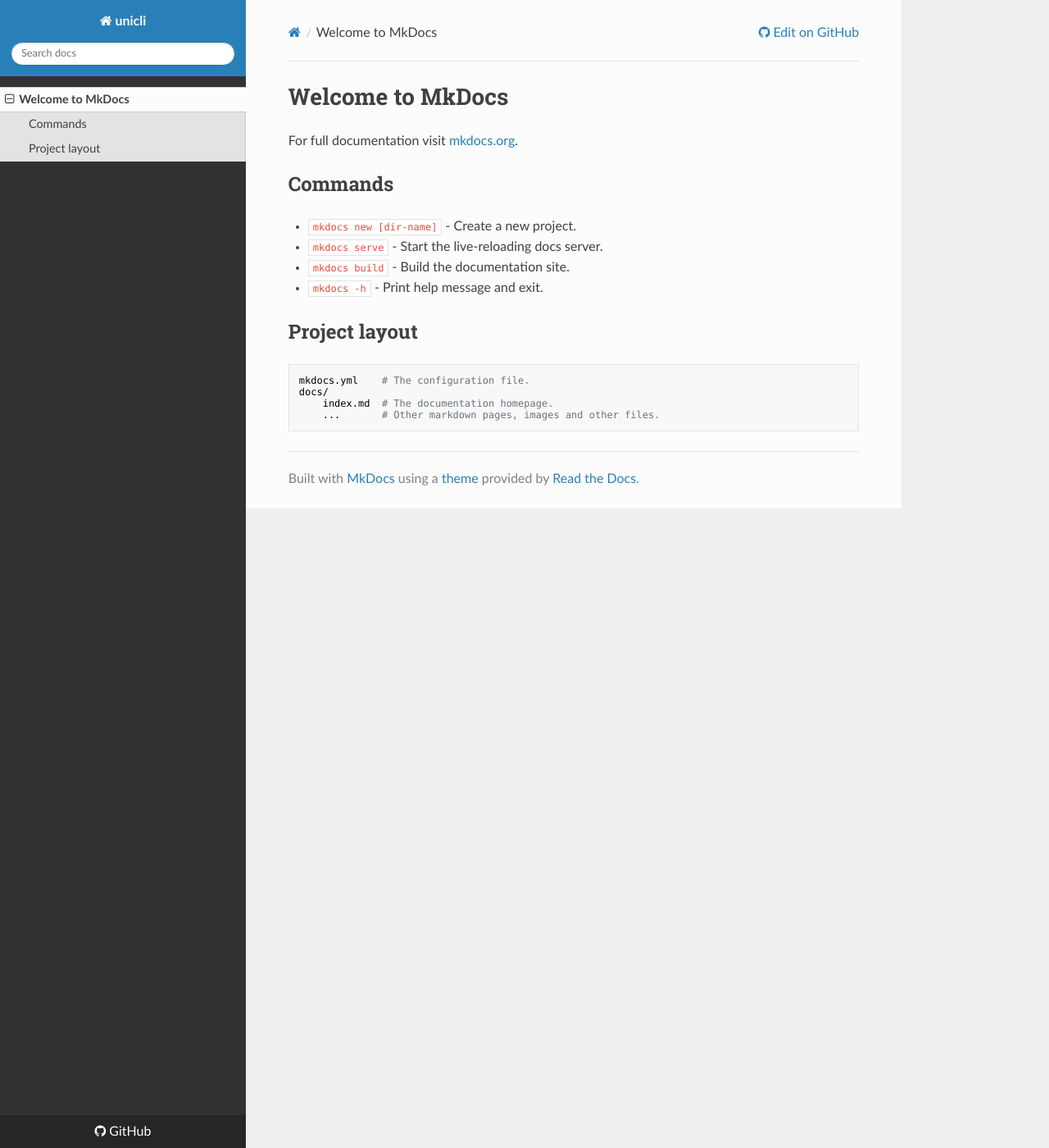
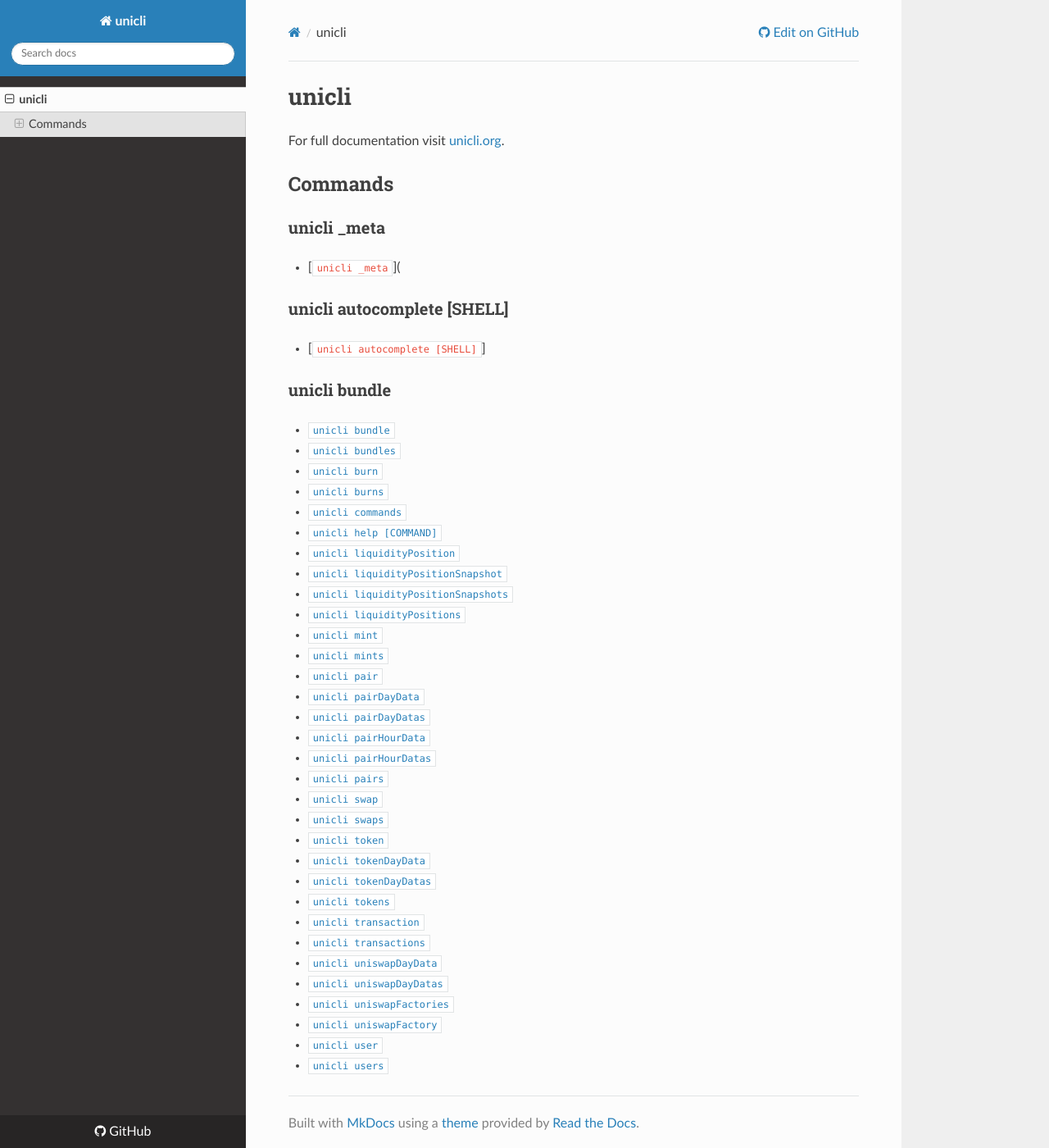
Before and after one commit to awilmoth/unicli, an MkDocs documentation site: the page built from docs/index.md, in a window 1280 px wide and 1400 px high. Shown: the whole window at 82% size. Built offline with MkDocs 1.6.1, drawn with Linux system fonts in a browser that asks for light colours; nearby versions of some CDN libraries.

Commit message:
Update index.md

```diff
--- a/docs/index.md
+++ b/docs/index.md
@@ -1,17 +1,48 @@
-# Welcome to MkDocs
+# unicli
 
-For full documentation visit [mkdocs.org](https://www.mkdocs.org).
+For full documentation visit [unicli.org](https://www.unicli.org).
 
 ## Commands
 
-* `mkdocs new [dir-name]` - Create a new project.
-* `mkdocs serve` - Start the live-reloading docs server.
-* `mkdocs build` - Build the documentation site.
-* `mkdocs -h` - Print help message and exit.
+### unicli _meta
 
-## Project layout
+* [`unicli _meta`](
 
-    mkdocs.yml    # The configuration file.
-    docs/
-        index.md  # The documentation homepage.
-        ...       # Other markdown pages, images and other files.
+### unicli autocomplete [SHELL]
+
+* [`unicli autocomplete [SHELL]`]
+
+### unicli bundle
+
+* [`unicli bundle`](#unicli-bundle)
+* [`unicli bundles`](#unicli-bundles)
+* [`unicli burn`](#unicli-burn)
+* [`unicli burns`](#unicli-burns)
+* [`unicli commands`](#unicli-commands)
+* [`unicli help [COMMAND]`](#unicli-help-command)
+* [`unicli liquidityPosition`](#unicli-liquidityposition)
+* [`unicli liquidityPositionSnapshot`](#unicli-liquiditypositionsnapshot)
+* [`unicli liquidityPositionSnapshots`](#unicli-liquiditypositionsnapshots)
+* [`unicli liquidityPositions`](#unicli-liquiditypositions)
+* [`unicli mint`](#unicli-mint)
+* [`unicli mints`](#unicli-mints)
+* [`unicli pair`](#unicli-pair)
+* [`unicli pairDayData`](#unicli-pairdaydata)
+* [`unicli pairDayDatas`](#unicli-pairdaydatas)
+* [`unicli pairHourData`](#unicli-pairhourdata)
+* [`unicli pairHourDatas`](#unicli-pairhourdatas)
+* [`unicli pairs`](#unicli-pairs)
+* [`unicli swap`](#unicli-swap)
+* [`unicli swaps`](#unicli-swaps)
+* [`unicli token`](#unicli-token)
+* [`unicli tokenDayData`](#unicli-tokendaydata)
+* [`unicli tokenDayDatas`](#unicli-tokendaydatas)
+* [`unicli tokens`](#unicli-tokens)
+* [`unicli transaction`](#unicli-transaction)
+* [`unicli transactions`](#unicli-transactions)
+* [`unicli uniswapDayData`](#unicli-uniswapdaydata)
+* [`unicli uniswapDayDatas`](#unicli-uniswapdaydatas)
+* [`unicli uniswapFactories`](#unicli-uniswapfactories)
+* [`unicli uniswapFactory`](#unicli-uniswapfactory)
+* [`unicli user`](#unicli-user)
+* [`unicli users`](#unicli-users)
```
